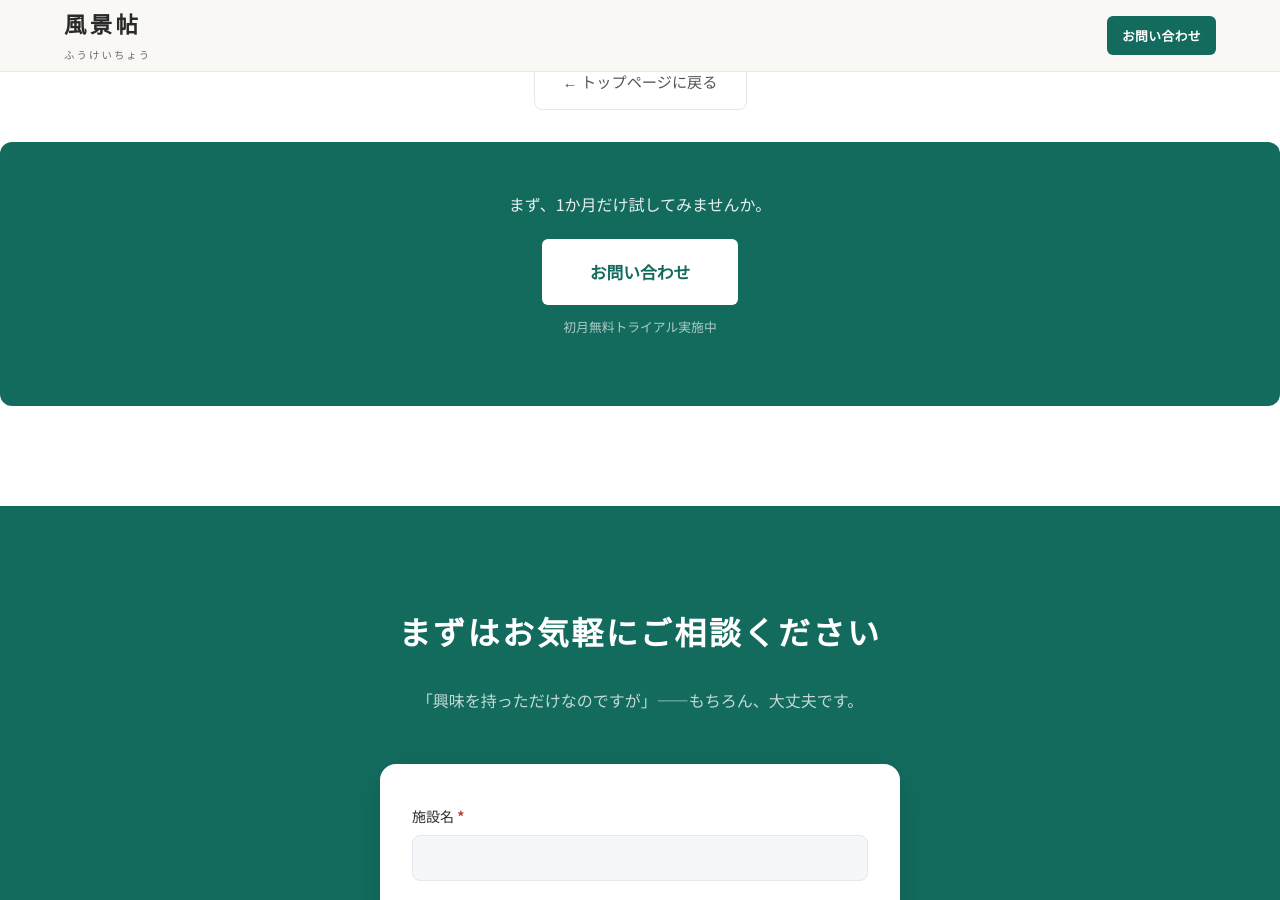
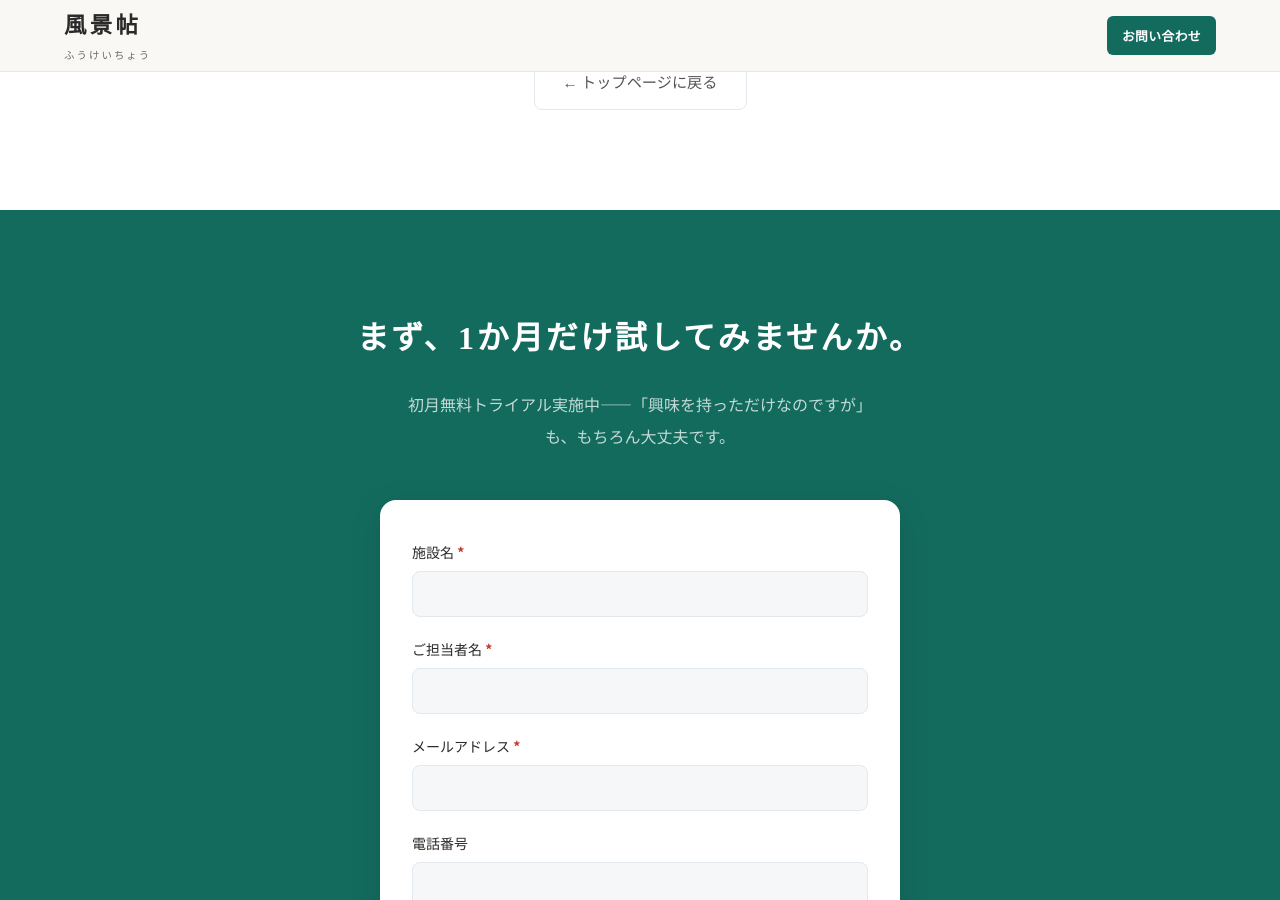
Before and after one commit to dr836gnypeq-ctrl/fukeichou-site, a Jekyll site: the page built from evidence.html, in a window 1280 px wide and 900 px high, scrolled down 1230 px. Built offline with Jekyll 4.4.1, drawn with Linux system fonts in a browser that asks for light colours; nearby versions of some CDN libraries.

Commit message:
フッターCTAコピー統一＋evidenceハブCTAボックス削除

```diff
--- a/_includes/footer.html
+++ b/_includes/footer.html
@@ -1,7 +1,7 @@
 <section class="section section-contact" id="contact">
 <div class="container">
-<h2 class="section-heading">まずはお気軽にご相談ください</h2>
-<p class="section-lead">「興味を持っただけなのですが」——もちろん、大丈夫です。</p>
+<h2 class="section-heading">まず、1か月だけ試してみませんか。</h2>
+<p class="section-lead">初月無料トライアル実施中——「興味を持っただけなのですが」も、もちろん大丈夫です。</p>
 <div class="contact-form-wrap">
 <form id="contactForm" class="contact-form" action="https://formsubmit.co/ajax/eafb8addb5f674b0d463db935c8905a4" method="POST">
 <input type="hidden" name="_subject" value="【風景帖】新しいお問い合わせ">
--- a/evidence.html
+++ b/evidence.html
@@ -47,12 +47,6 @@ description: 待合室での自然映像の効果に関する科学的根拠。
 <a href="{{ '/' | relative_url }}">← トップページに戻る</a>
 </div>
 
-<div class="ev-cta" style="margin-top:32px">
-<p>まず、1か月だけ試してみませんか。</p>
-<a href="{{ '/' | relative_url }}#contact" class="btn btn-lg">お問い合わせ</a>
-<p style="font-size:.8rem;opacity:.65;margin-top:10px">初月無料トライアル実施中</p>
-</div>
-
 </div>
 </section>
 
```
